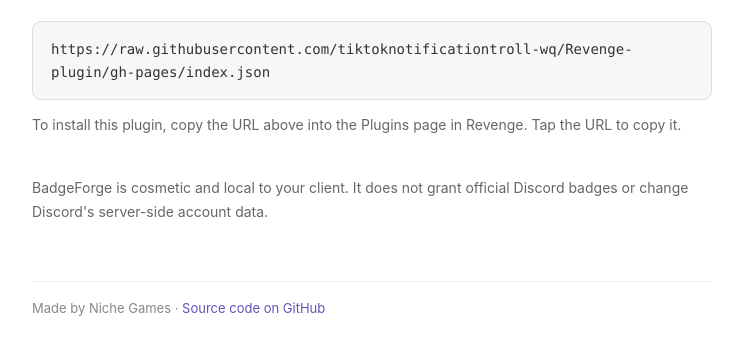
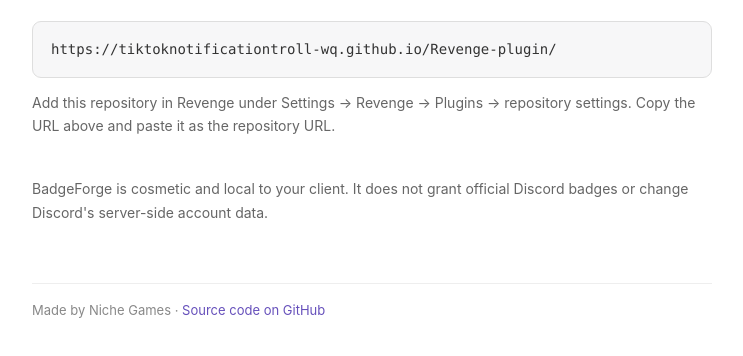
Before and after one commit to tiktoknotificationtroll-wq/Revenge-plugin, a plain HTML site: page index.html in a window 1280 px wide. Shown: the part 244-600 px from the top of the page, without its empty margins (268-1011 px from the left). Drawn offline with Linux system fonts and the light colour scheme.

Commit message:
Use GitHub Pages repository URL for installation

```diff
--- a/index.html
+++ b/index.html
@@ -27,8 +27,8 @@ a.source:hover{text-decoration:underline}
 <main>
 <h1>BadgeForge</h1>
 <p>Custom profile badges and a personal showcase for Revenge. Add your own badge labels, set a profile join date, and display custom game activity.</p>
-<a class="url" id="repo" href="https://raw.githubusercontent.com/tiktoknotificationtroll-wq/Revenge-plugin/gh-pages/index.json">https://raw.githubusercontent.com/tiktoknotificationtroll-wq/Revenge-plugin/gh-pages/index.json</a>
-<p class="hint">To install this plugin, copy the URL above into the Plugins page in Revenge. Tap the URL to copy it.</p>
+<a class="url" id="repo" href="https://tiktoknotificationtroll-wq.github.io/Revenge-plugin/">https://tiktoknotificationtroll-wq.github.io/Revenge-plugin/</a>
+<p class="hint">Add this repository in Revenge under Settings → Revenge → Plugins → repository settings. Copy the URL above and paste it as the repository URL.</p>
 <div class="status" id="status" aria-live="polite"></div>
 <p class="hint">BadgeForge is cosmetic and local to your client. It does not grant official Discord badges or change Discord's server-side account data.</p>
 <footer>Made by Niche Games · <a class="source" href="https://github.com/tiktoknotificationtroll-wq/Revenge-plugin">Source code on GitHub</a></footer>
```
